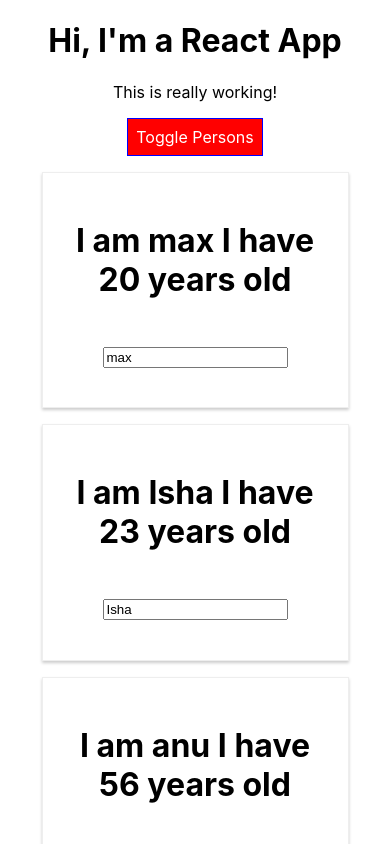
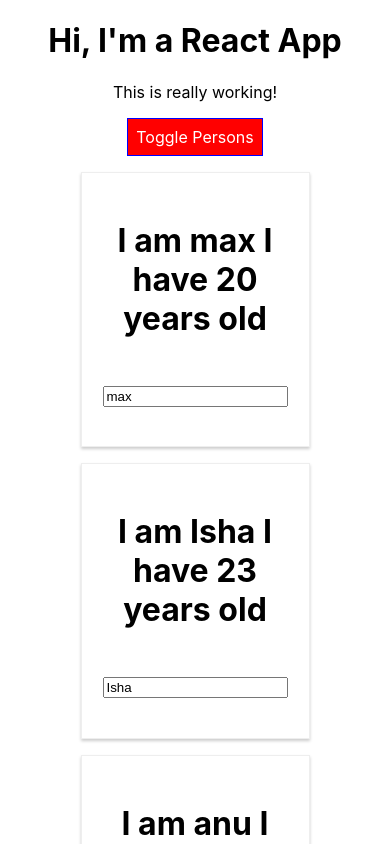
Before and after one commit to ResmiRamani/ReactApp, a React app: page / in a window 390 px wide. Both pictures are taken after a click on the button "Toggle Persons". Shown: the top 844 px of the page. Built offline with nearby package versions, Linux system fonts and the light colour scheme.

Commit message:
css modules and Media queries

```diff
--- a/src/Person/Person.css
+++ b/src/Person/Person.css
@@ -1,4 +1,4 @@
-/*.person {
+.person {
   width: 50%;
   margin: 16px auto;
   border: 1px solid #eee;
@@ -10,4 +10,4 @@
   .person {
     widows: 450px;
   }
-}*/
+}
--- a/src/Person/Person.js
+++ b/src/Person/Person.js
@@ -1,29 +1,9 @@
 import React from "react";
-//import "./Person.css";
-import styled from "styled-components";
-
-const StyleDiv = styled.div`
-  width: 70%;
-  margin: 16px auto;
-  border: 1px solid #eee;
-  box-shadow: 0 2px 3px #ccc;
-  padding: 16px;
-  text-align: center;
-
-  @media (min-width: 500px) {
-    widows: 450px;
-  }
-`;
+import classes from "./Person.css";
 
 const person = (props) => {
-  /* const style = {
-    "@media(min-width:500px)": {
-      width: "450px",
-    },
-  };*/
-
   return (
-    <StyleDiv>
+    <div className={classes.person}>
       <h1>
         <p onClick={props.click}>
           I am {props.name} I have {props.age} years old
@@ -31,7 +11,7 @@
         <p>{props.children}</p>
         <input type="text" onChange={props.changed} value={props.name}></input>
       </h1>
-    </StyleDiv>
+    </div>
   );
 };
 
```
